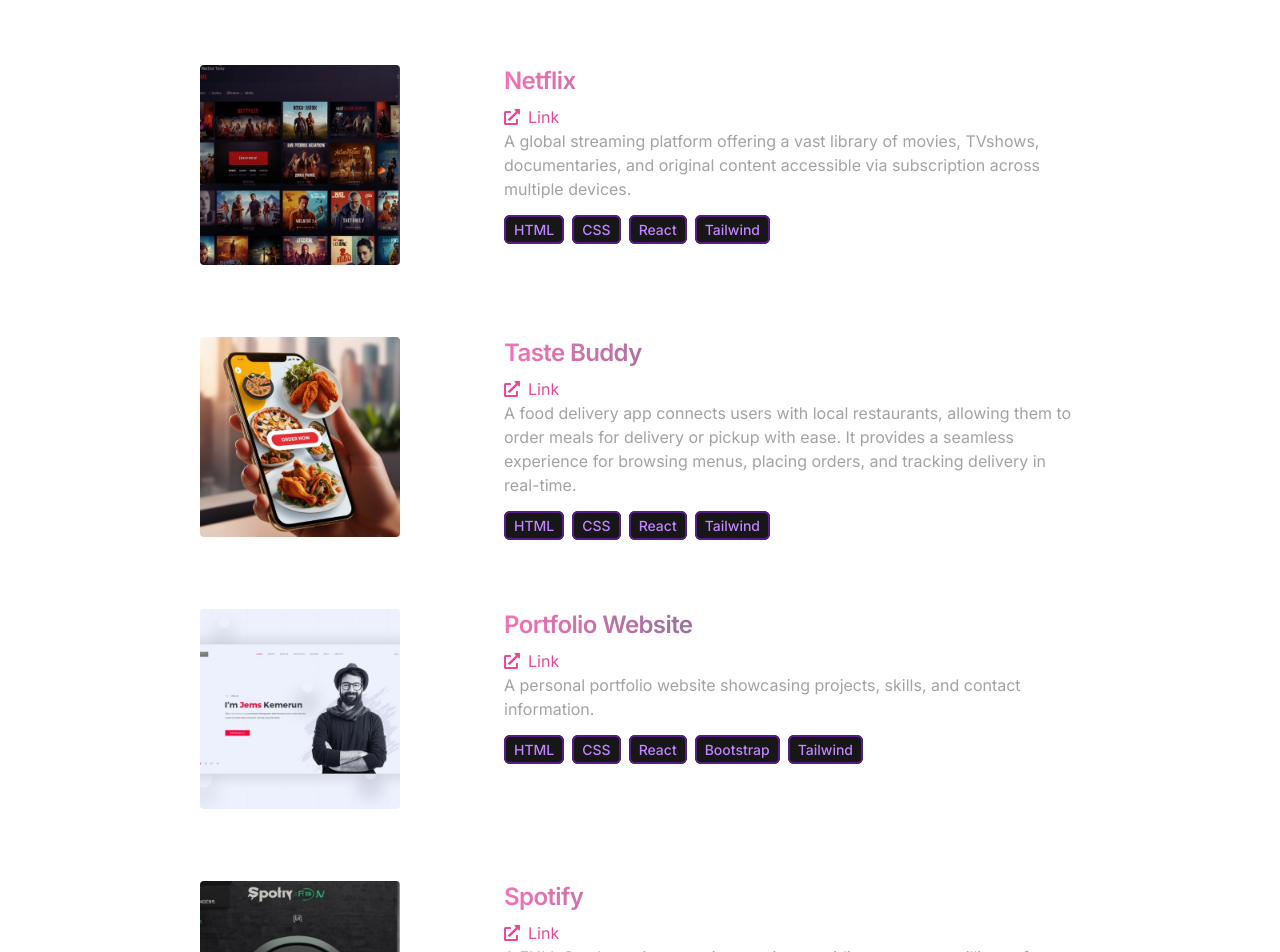
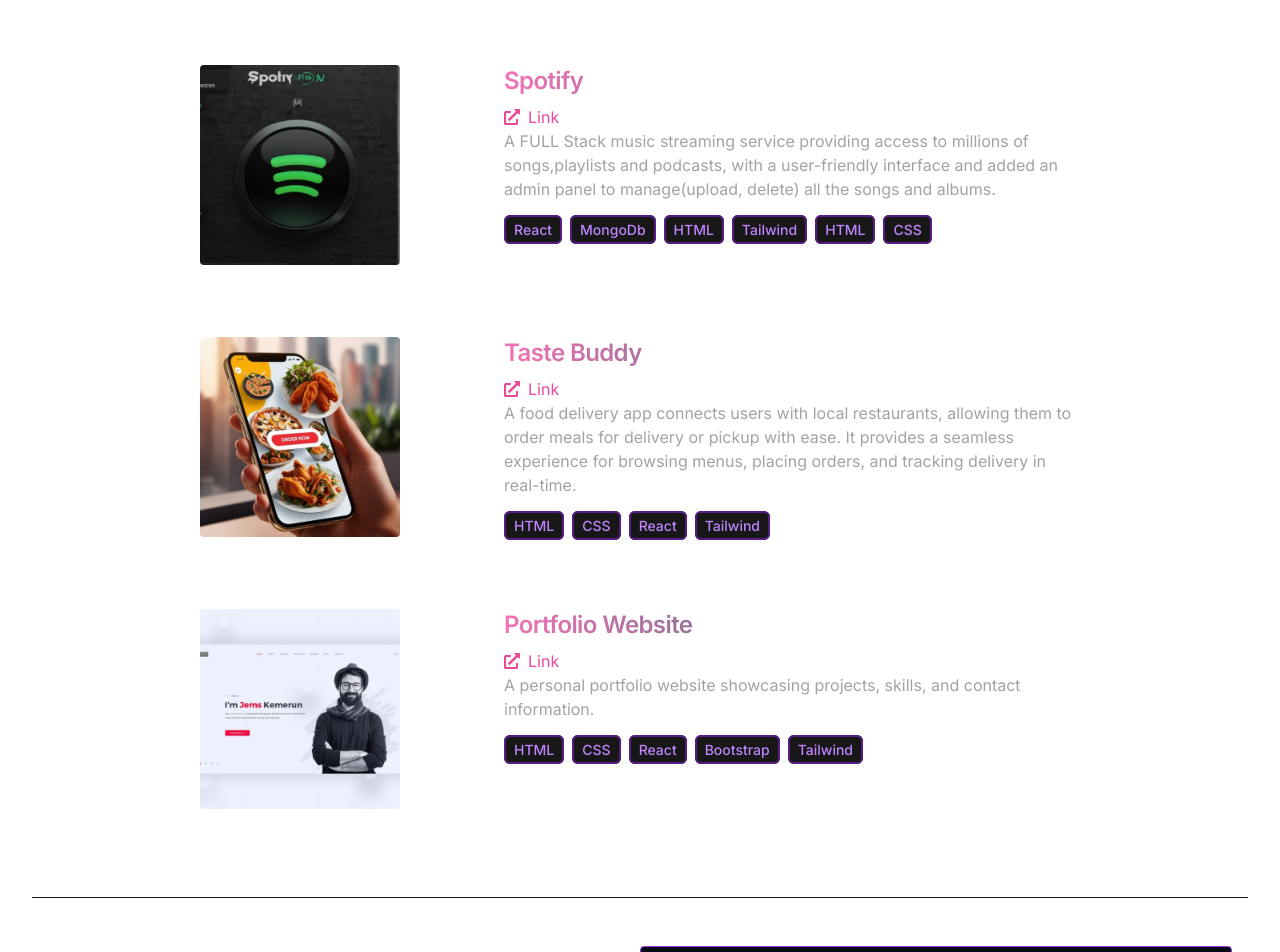
Before and after one commit to KanadShee-18/React-Framer-Portfolio, a React (Vite) app: page / in a window 1280 px wide. Shown: the part 3900-4852 px from the top of the page. Built offline with nearby package versions, Linux system fonts and the light colour scheme.

Commit message:
Removed some details

```diff
--- a/src/constants/index.js
+++ b/src/constants/index.js
@@ -2,7 +2,6 @@ import project1 from "../assets/projects/project-1.jpg";
 import project2 from "../assets/projects/project-2.jpg";
 import project3 from "../assets/projects/project-3.jpg";
 import project4 from "../assets/projects/project-4.jpg";
-import project5 from "../assets/projects/project-5.jpg";
 
 export const HERO_CONTENT = `I am a passionate full stack developer with a knack for crafting robust and scalable web applications. I have honed my skills in front-end technologies like React and Next.js, as well as back-end technologies like Node.js, MySQL, PostgreSQL, and MongoDB. My goal is to leverage my expertise to create innovative solutions that drive business growth and deliver exceptional user experiences.`;
 
@@ -57,12 +56,12 @@ export const PROJECTS = [
     ],
   },
   {
-    title: "Netflix",
+    title: "Spotify",
     image: project2,
-    link: "#",
+    link: "https://spotify-frontend-izzd.onrender.com/",
     description:
-      "A global streaming platform offering a vast library of movies, TVshows, documentaries, and original content accessible via subscription across multiple devices.",
-    technologies: ["HTML", "CSS", "React", "Tailwind"],
+      "A FULL Stack music streaming service providing access to millions of songs,playlists and podcasts, with a user-friendly interface and added an admin panel to manage(upload, delete) all the songs and albums.",
+    technologies: ["React", "MongoDb", "HTML", "Tailwind", "HTML", "CSS"],
   },
   {
     title: "Taste Buddy",
@@ -80,14 +79,6 @@ export const PROJECTS = [
       "A personal portfolio website showcasing projects, skills, and contact information.",
     technologies: ["HTML", "CSS", "React", "Bootstrap", "Tailwind"],
   },
-  {
-    title: "Spotify",
-    image: project5,
-    link: "https://spotify-frontend-izzd.onrender.com/",
-    description:
-      "A FULL Stack music streaming service providing access to millions of songs,playlists and podcasts, with a user-friendly interface and added an admin panel to manage(upload, delete) all the songs and albums.",
-    technologies: ["React", "MongoDb", "HTML", "Tailwind", "HTML", "CSS"],
-  },
 ];
 
 export const CONTACT = {
```
Also changed, not shown: src/assets/projects/project-2.jpg, src/assets/projects/project-5.jpg (deleted).
